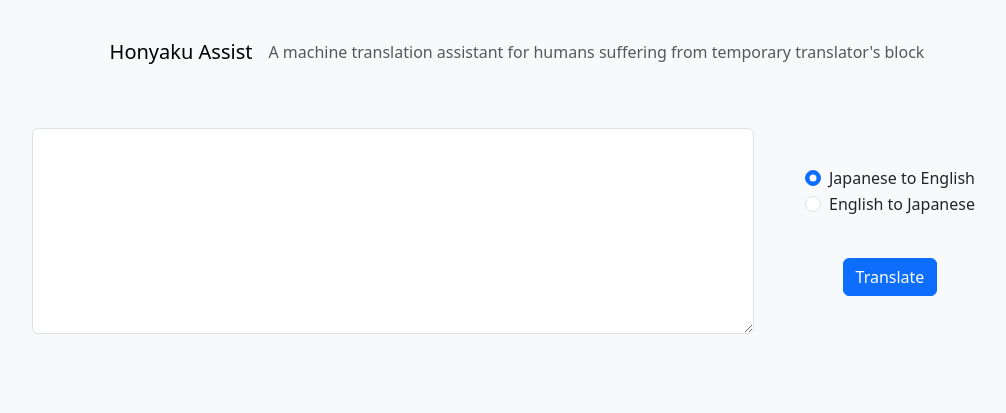
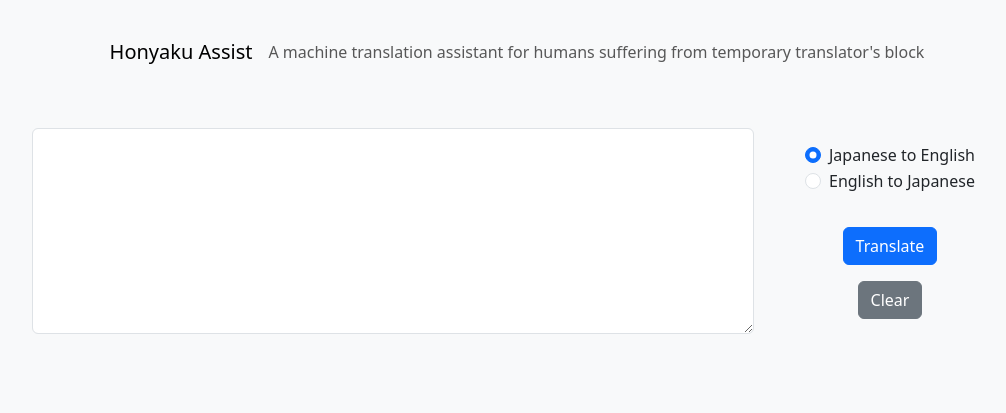
Before and after one commit to 4ka0/honyaku_assist, a Django app: page / in a window 1280 px wide. Shown: the top 413 px of the page, without its empty margins (123-1129 px from the left). Run offline with Django 4.2, Linux system fonts and the light colour scheme; parts of the project's set-up code (start-up, migrations or seed data) failed here and were passed over; some libraries are stand-ins or nearby versions.

Commit message:
Added JS to clear textarea

```diff
--- /dev/null
+++ b/static/js/custom.js
@@ -0,0 +1,3 @@
+function clearTextArea() {
+    document.getElementById("source_text").value = "";
+}
--- a/templates/base.html
+++ b/templates/base.html
@@ -35,14 +35,12 @@
 
                         <div class="text-center">
 
-                            <form hx-post="{% url 'index' %}"
-                                  hx-target="#results"
-                                  hx-swap="innerHTML" >
+                            <form>
 
                                 <div class="row">
 
                                     <!-- Large column for textarea to input text to be translated -->
-                                    <div class="form-group col-9">
+                                    <div class="form-group col-9" id='input'>
                                         {{ form.source_text|as_crispy_field }}
                                     </div>
 
@@ -54,11 +52,21 @@
                                             {{ form.direction|as_crispy_field }}
                                         </div>
 
-                                        <br>
-
                                         <!-- Submit button -->
                                         <div class="form-group ">
-                                            <button type="submit" class="btn btn-primary mb-3">Translate</button>
+                                            <button
+                                                type="submit"
+                                                class="btn btn-primary my-3"
+                                                hx-post="{% url 'index' %}"
+                                                hx-target="#results"
+                                                hx-swap="innerHTML" >
+                                                Translate
+                                            </button>
+                                        </div>
+
+                                        <!-- Clear button -->
+                                        <div class="form-group ">
+                                            <button class="btn btn-secondary mb-3" onclick="javascript:clearTextArea();">Clear</button>
                                         </div>
 
                                     </div>
@@ -94,8 +102,10 @@
         <script src="{% static 'js/bootstrap.bundle.js' %}"></script>
 
         <!-- HTMX -->
+        <script src="{% static 'js/htmx.min.js' %}"></script>
 
-        <script src="{% static 'js/htmx.min.js' %}"></script>
+        <!-- Custom JS -->
+        <script src="{% static 'js/custom.js' %}"></script>
 
     </body>
 
```
